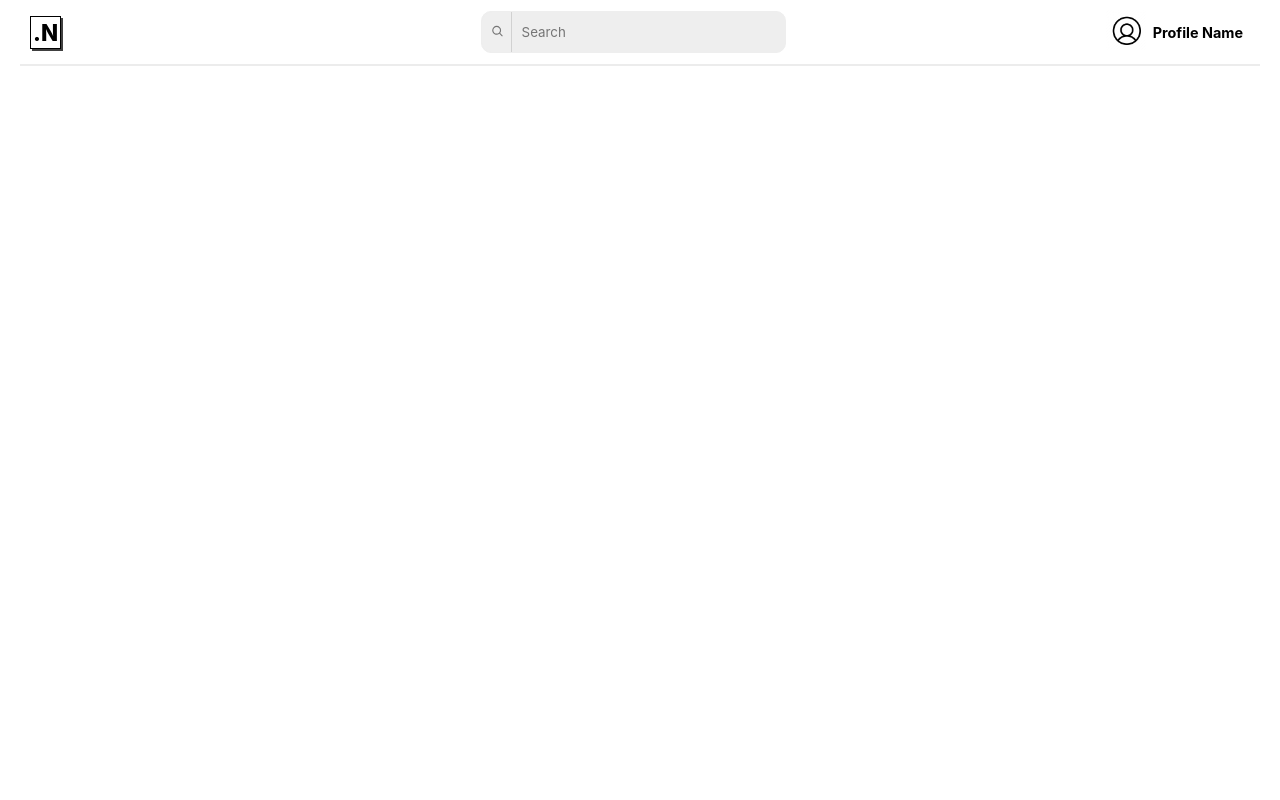
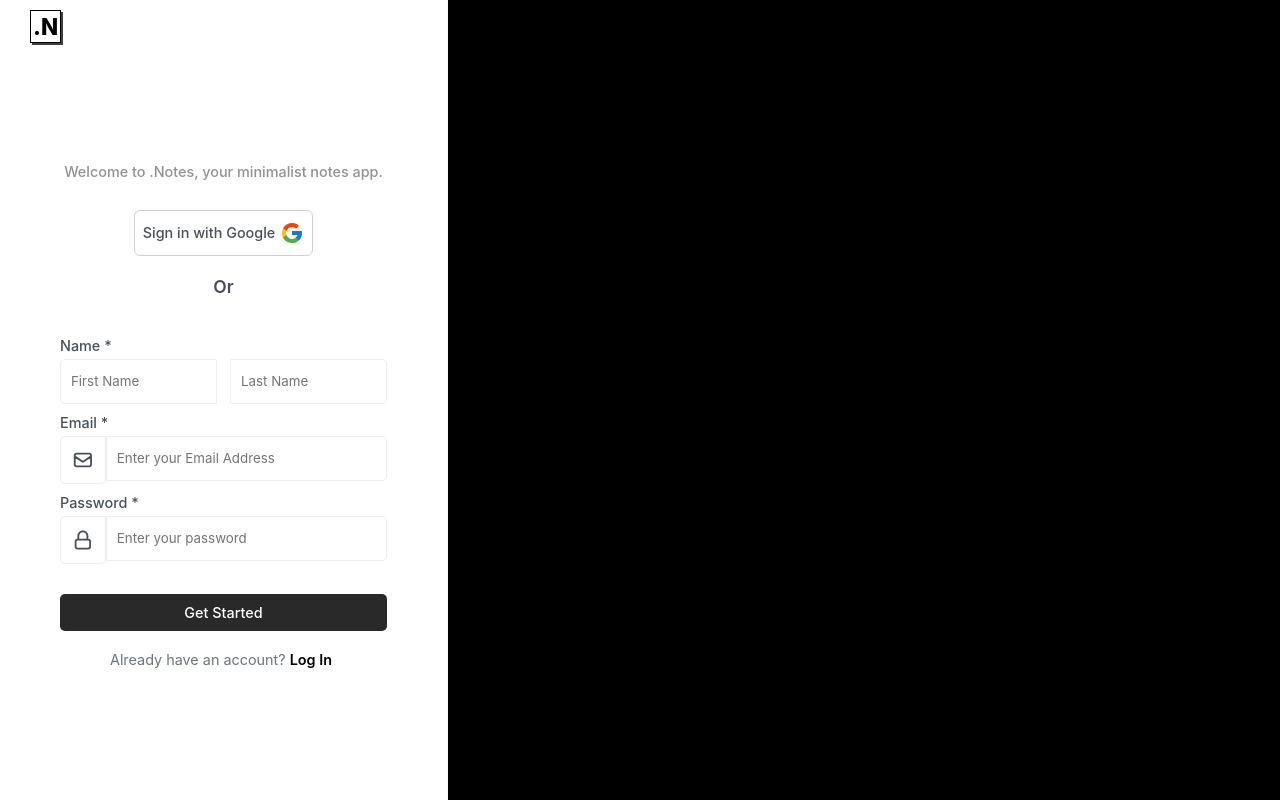
Before and after one commit to ImieboGodson/notes-app, a React (Create React App) app: page /signup in a window 1280 px wide. Before the commit this address had no page. Built offline with nearby package versions, Linux system fonts and the light colour scheme.

Commit message:
added signup page

```diff
--- a/src/App.js
+++ b/src/App.js
@@ -8,6 +8,7 @@ import {
   Navigate
 } from "react-router-dom";
 import Header from './components/Header';
+import Signup from './pages/Signup/Signup';
 
 const App = () => {
   return (
@@ -17,6 +18,7 @@ const App = () => {
       <Header />
       <Routes>
         <Route path="/login" element={ <Login /> } />
+        <Route path="/signup" element={ <Signup /> } />
         <Route path="/" element={<Dashboard />} />
       </Routes>
     </BrowserRouter>
--- a/src/components/Header.js
+++ b/src/components/Header.js
@@ -1,4 +1,4 @@
-import { useLocation } from 'react-router-dom'
+import { Link, useLocation } from 'react-router-dom'
 import './header.css'
 import Search from './Search'
 
@@ -19,7 +19,10 @@ const Header = () => {
     const DashboardHeader = () => {
         return (
             <div className='dashboardHeader'>
-                <p className='logo'>.N</p>
+                <Link to={'/'} style={{textDecoration: 'none', color: '#000'}}>
+                    <p className='logo'>.N</p>
+                </Link>
+
                 <Search />
                 <ul className='navbarList'>
                     <li className='navbarItem'><img className='navProfileImage' src={process.env.PUBLIC_URL + '/assets/default-image.png'} alt='profile img'/></li>
@@ -32,7 +35,7 @@ const Header = () => {
     return (
         <>
             {
-                (path === 'login')
+                (path === 'login' || path === 'signup')
                 ?
                 <LoginPageHeader />
                 :
--- a/src/pages/Login/Login.js
+++ b/src/pages/Login/Login.js
@@ -1,7 +1,9 @@
 import { FcGoogle } from "react-icons/fc";
-import { HiOutlineMail, HiLockClosed } from "react-icons/hi";
+import { HiOutlineMail } from "react-icons/hi";
 import { CgLock } from "react-icons/cg";
+import { Link } from "react-router-dom";
 import './login.css'
+
 
 const Login = () => {
     return (
@@ -41,6 +43,10 @@ const Login = () => {
 
                     </div>
                 </form>
+                <div className='bottomInfoTextContainer'>
+                    <p className='bottomInfoText'>Don't have an account? <Link className="linkText" style={{textDecoration: 'none', fontWeight: '600', color: '#000'}} to={'/signup'}>Sign Up</Link></p>
+
+                </div>
             </div>
             <div className='loginImageContainer'>
                 PICTURE GOES HERE
--- a/src/pages/Login/login.css
+++ b/src/pages/Login/login.css
@@ -16,11 +16,6 @@
     border-right: 1px solid rgba(177, 176, 176, 0.111);
 }
 
-.loginForm p {
-    /* font-size: 0.875rem; */
-    color: #495057;
-}
-
 .welcomeTextContainer {
     margin-top: 20px;
     width: 100%;
@@ -35,11 +30,11 @@
     color: #4b4b5a;
 }
 
-.welcomeTextSmall {
+/* .welcomeTextSmall {
     font-size: 0.8rem;
     font-weight: 500;
     color: rgb(146, 146, 146);
-}
+} */
 
 .googleSignInBtn {
     margin: 20px 0;
@@ -177,8 +172,16 @@ form {
     background-color: #000;
 }
 
+.bottomInfoText {
+    margin-right: 5px;
+    font-size: 0.9rem;
+    font-weight: 400;
+    color: #6c757d;
+}
+
 
 .loginImageContainer{
     width: 65%;
+    height: 100%;
     background-color: black;
 }
--- /dev/null
+++ b/src/pages/Signup/Signup.js
@@ -0,0 +1,62 @@
+import { FcGoogle } from "react-icons/fc";
+import { HiOutlineMail } from "react-icons/hi";
+import { CgLock } from "react-icons/cg";
+import './signup.css'
+import { Link } from "react-router-dom";
+
+const Signup = () => {
+    return (
+        <div className='signup'>
+            <div className='signupForm'>
+                <div className='welcomeTextContainer shortTextContainer'>
+                    {/* <p className='welcomeTextBig'>Welcome back!</p> */}
+                    <p className='welcomeTextSmall'>Welcome to .Notes, your minimalist notes app.</p>
+                </div>
+                <div className='googleSignInBtn'>
+                    <p>Sign in with Google</p>
+                    <FcGoogle  className='googleLogo'/>
+                </div>
+                <p className="loginOrText">Or</p>
+                <form>
+                    <div class="container">
+                        <label className='formItem formLabel' for="name">Name *</label>
+                        <div className='formNameBoxContainer'>
+                            <div className='formItem formBox signupFormBox firstNameInputContainer'>
+                                <input className='formBoxInput firstNameFormBoxInput formNameBoxInput' type="text" placeholder="First Name" name="name" required/>
+                            </div>
+
+                            <div className='formItem formBox signupFormBox lastNameInputContainer'>
+                                <input className='formBoxInput formNameBoxInput' type="text" placeholder="Last Name" name="name" required/>
+                            </div>
+                        </div>
+
+
+                        <label className='formItem formLabel' for="email">Email *</label>
+                        <div className='formItem formBox'>
+                            <HiOutlineMail className='formIcons'/>
+                            <input className='formBoxInput' type="text" placeholder="Enter your Email Address" name="email" required/>
+                        </div>
+
+                        <label className='formItem formLabel' for="psw">Password *</label>
+                        <div className='formItem formBox passwordInputContainer'>
+                            <CgLock className='formIcons'/>
+                            <input className='formBoxInput' type="password" placeholder="Enter your password" name="psw" required/>
+                        </div>
+
+                        <button className='loginBtn' type="submit">Get Started</button>
+
+                    </div>
+                </form>
+                <div className='bottomInfoTextContainer'>
+                    <p className='bottomInfoText'>Already have an account? <Link to={'/login'} style={{textDecoration: 'none', fontWeight: '600', color: '#000'}}>Log In</Link></p>
+
+                </div>
+            </div>
+            <div className='loginImageContainer'>
+                PICTURE GOES HERE
+            </div>
+        </div>
+    )
+}
+
+export default Signup
--- /dev/null
+++ b/src/pages/Signup/signup.css
@@ -0,0 +1,89 @@
+.signup {
+    max-width: 100vw;
+    height: 100vh;
+    display: flex;
+}
+
+.signupForm {
+    width: 35%;
+    height: 100%;
+    padding: 30px 60px;
+    display: flex;
+    flex-direction: column;
+    justify-content: center;
+    align-items: center;
+    background-color: #fff;
+    border-right: 1px solid rgba(177, 176, 176, 0.111);
+}
+
+.shortTextContainer {
+    display: flex;
+    justify-content: center;
+    align-items: center;
+}
+
+.welcomeTextSmall {
+    font-size: 0.9rem;
+    font-weight: 500;
+    color: rgb(146, 146, 146);
+}
+
+
+.googleSignInBtn {
+    margin: 20px 0;
+    width: 55%;
+    padding: 10px 0;
+    display: flex;
+    justify-content: center;
+    align-items: center;
+    border: 1px solid #d1d1d1;
+    border-radius: 6px;
+    cursor: pointer;
+    transition: .2s;
+}
+
+.googleSignInBtn p {
+    font-size: 0.9rem;
+    font-weight: 500;
+    color: #495057;
+}
+
+.googleLogo {
+    margin-left: 5px;
+    font-size: 1.5rem;
+}
+
+.googleSignInBtn:hover {
+    background-color: #eee;
+    color: #eee;
+}
+
+.loginOrText {
+    margin-bottom: 20px;
+    font-size: 1.09375rem;
+    font-weight: 600;
+    color: #4b4b5a;
+}
+
+
+.formNameBoxContainer {
+    width: 100%;
+    display: flex;
+    justify-content: space-between;
+    align-items: center;
+}
+
+.signupFormBox {
+    width: 48%;
+}
+
+.formNameBoxInput {
+    width: 100%;
+}
+
+.firstNameFormBoxInput {
+    border-top-left-radius: 5px;
+    border-bottom-left-radius: 5px;
+    border-top-right-radius: 0;
+    border-bottom-right-radius: 0;
+}
```
